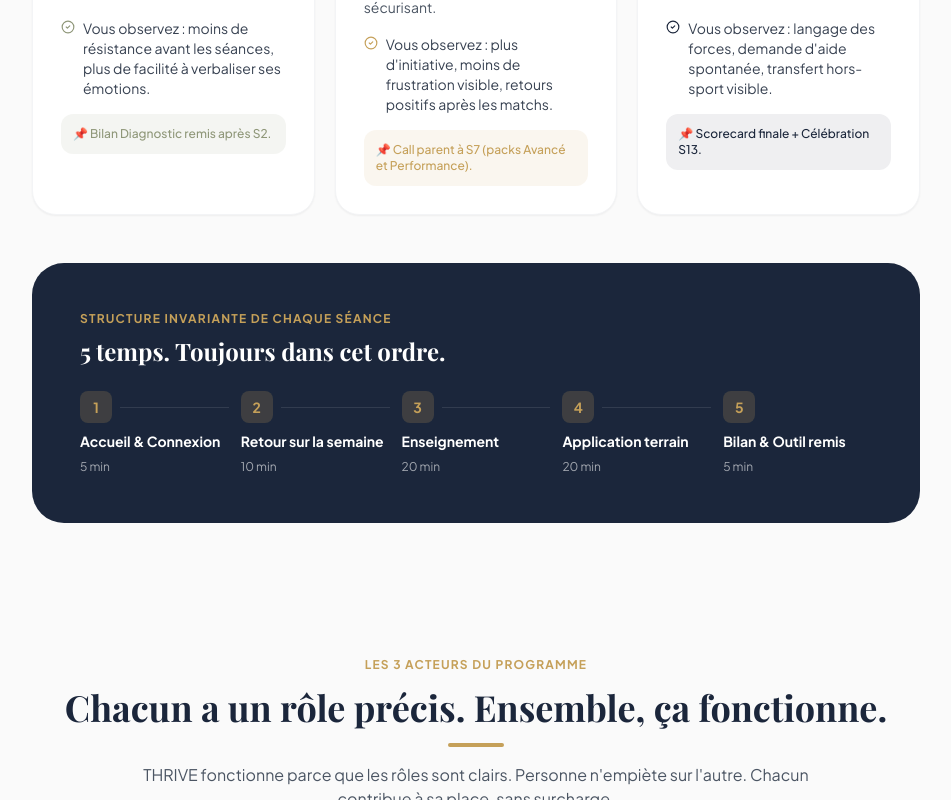
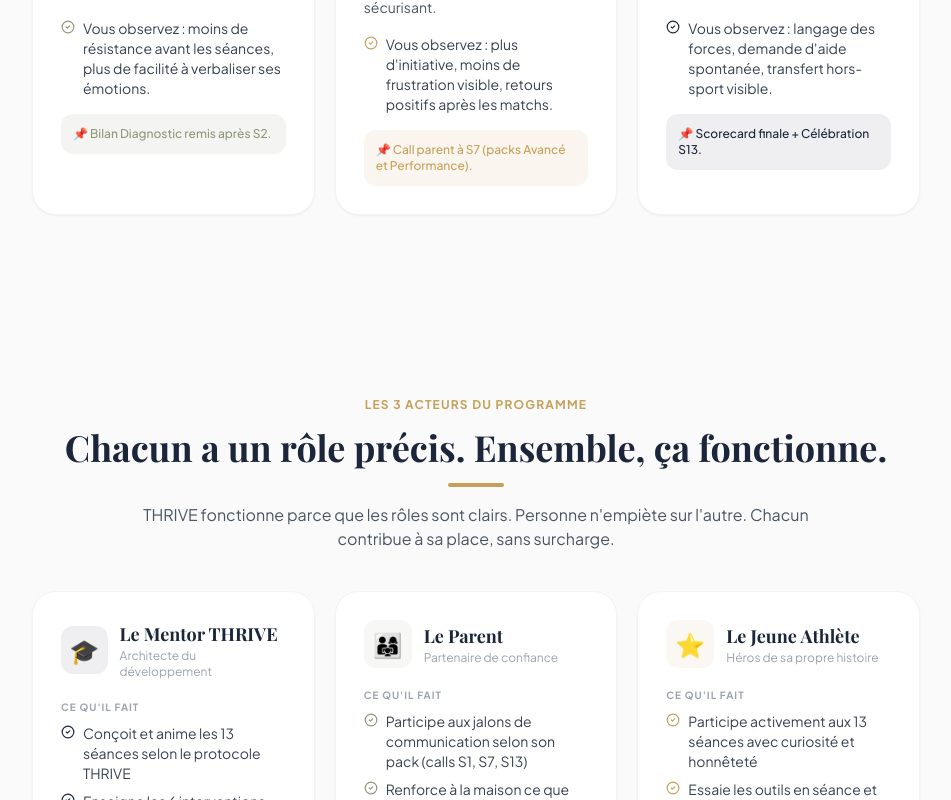
Before and after one commit to lyliancelma643-ai/ThriveSportPsychologiePositive, a React (Vite) app: page /methode in a window 1280 px wide. Shown: the part 4620-5420 px from the top of the page, without its empty margins (328-1279 px from the left). Built offline with nearby package versions, Linux system fonts and the light colour scheme; a web font is replaced by a local one.

Commit message:
fix(method): remove structure invariante block

```diff
--- a/src/components/method/SessionTimeline.jsx
+++ b/src/components/method/SessionTimeline.jsx
@@ -8,7 +8,6 @@
     { key: 'integrate',sessions: 'S11–S13', color: '#1B263B',  bg: '#1B263B12', num: '03' },
 ];
 
-const SESSION_STEPS = ['welcome', 'review', 'learn', 'apply', 'close'];
 
 const SessionTimeline = () => {
     const { t } = useTranslation();
@@ -66,30 +65,6 @@
                 ))}
             </div>
 
-            {/* Structure invariante */}
-            <div className="bg-[#1B263B] rounded-[2rem] p-8 md:p-12 relative overflow-hidden">
-                <div className="pointer-events-none absolute top-0 right-0 w-64 h-64 bg-[#C5A059]/6 rounded-full blur-3xl translate-x-1/2 -translate-y-1/2" aria-hidden />
-                <div className="relative z-10">
-                    <p className="text-[#C5A059] text-xs font-bold uppercase tracking-widest mb-2">{t('method.timeline.structure_tag')}</p>
-                    <h3 className="text-2xl font-serif font-bold text-white mb-6">{t('method.timeline.structure_title')}</h3>
-                    <div className="grid grid-cols-1 sm:grid-cols-5 gap-3">
-                        {SESSION_STEPS.map((step, i) => (
-                            <div key={step} className="flex flex-col items-center sm:items-start gap-2">
-                                <div className="flex items-center gap-2 w-full">
-                                    <div className="w-8 h-8 rounded-lg bg-[#C5A059]/20 flex items-center justify-center text-[#C5A059] font-bold text-sm shrink-0">
-                                        {i + 1}
-                                    </div>
-                                    {i < SESSION_STEPS.length - 1 && (
-                                        <div className="hidden sm:block flex-1 h-px bg-white/10" />
-                                    )}
-                                </div>
-                                <p className="text-white font-bold text-sm">{t(`method.timeline.step_${step}_name`)}</p>
-                                <p className="text-white/60 text-xs">{t(`method.timeline.step_${step}_time`)}</p>
-                            </div>
-                        ))}
-                    </div>
-                </div>
-            </div>
         </section>
     );
 };
```
